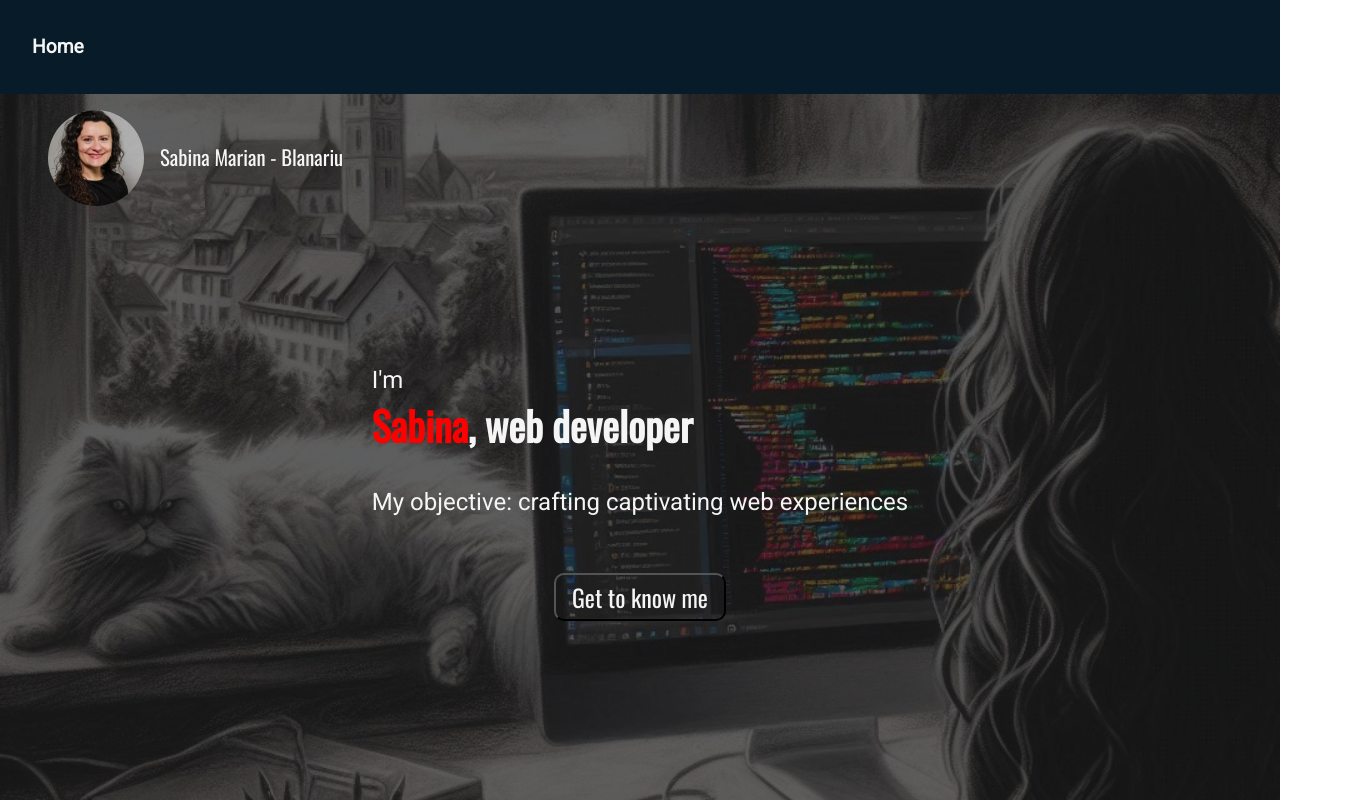
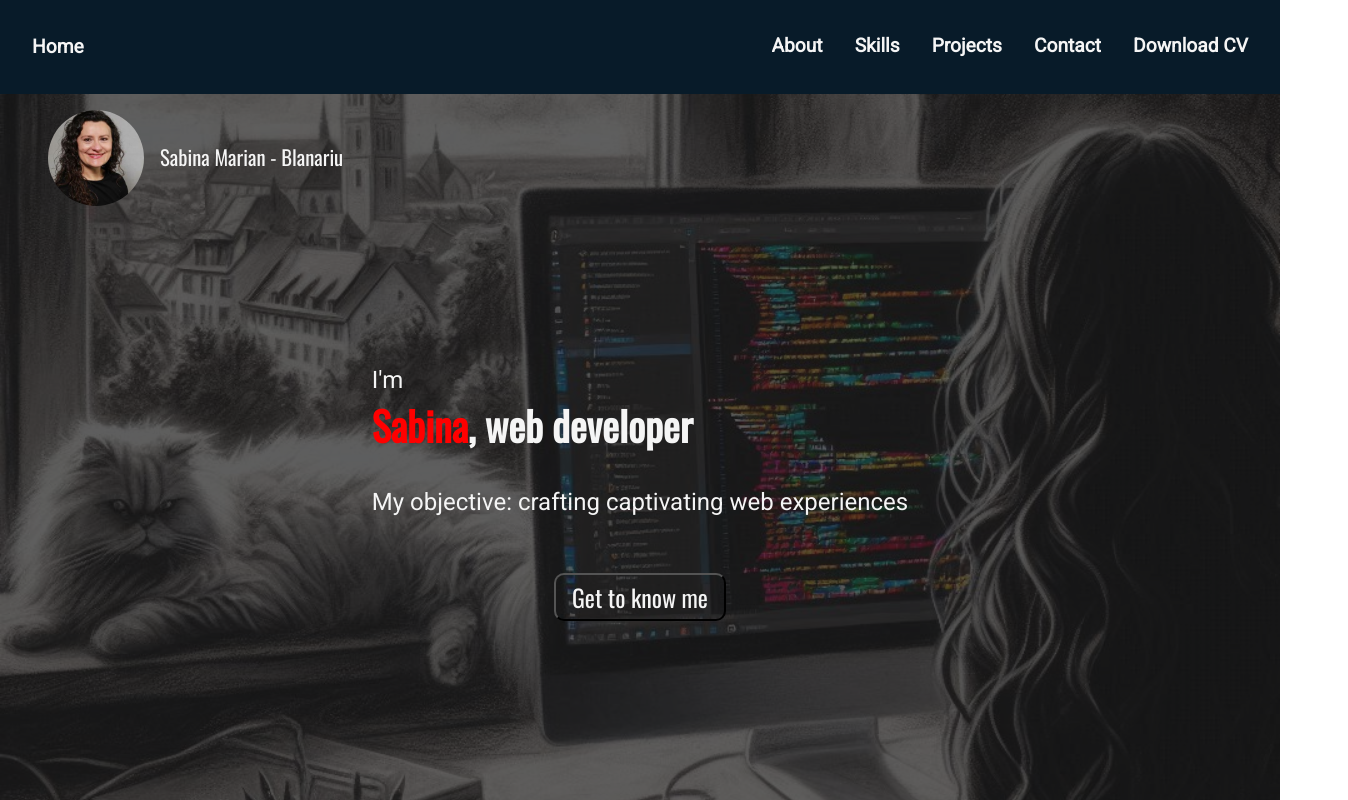
Before and after one commit to SabinaMB/portfolioSab, a React (Vite) app: page / in a window 1280 px wide. Shown: the top 800 px of the page, 1348 px wide, since content can reach past the window. Built offline with nearby package versions, Linux system fonts and the light colour scheme.

Commit message:
finishing adding motion to navbar

```diff
--- a/src/components/Navbar/Navbar.jsx
+++ b/src/components/Navbar/Navbar.jsx
@@ -11,7 +11,11 @@ export const Navbar = () => {
 
     useEffect(() => {
         const handleResize = () => {
-            setIsSmallScreen(window.innerWidth <= 780);
+            const smallScreen = window.innerWidth <= 780;
+            setIsSmallScreen(smallScreen);
+            if (!smallScreen) {
+                setMenuOpen(false);
+            }
         };
 
         handleResize();
@@ -40,10 +44,12 @@ export const Navbar = () => {
         variants= {fadeInDown}
         />
 
-        <motion.ul className={`${styles.menuItems} ${menuOpen && styles.menuOpen}`}
+        <motion.ul
+        key={isSmallScreen ? (menuOpen ? 'open' : 'closed'): 'largeScreen'}
+        className={`${styles.menuItems} ${menuOpen && styles.menuOpen}`}
         onClick={() => setMenuOpen(false)}
         initial='hidden'
-        animate= {menuOpen ? 'visible' : 'hidden'}
+        animate= {isSmallScreen? (menuOpen ? 'visible' : 'hidden') : 'visible'}
         variants= {isSmallScreen ? fadeInDownBurger : fadeInRight}
         transition= {{duration: 1}}>
 
--- a/src/components/Navbar/Navbar.module.css
+++ b/src/components/Navbar/Navbar.module.css
@@ -22,7 +22,7 @@
     text-decoration: none;
     position: relative;
     background-color: none;
-    /* overflow: hidden; */
+    overflow: hidden;
 }
 
 .navLink::after {
```
